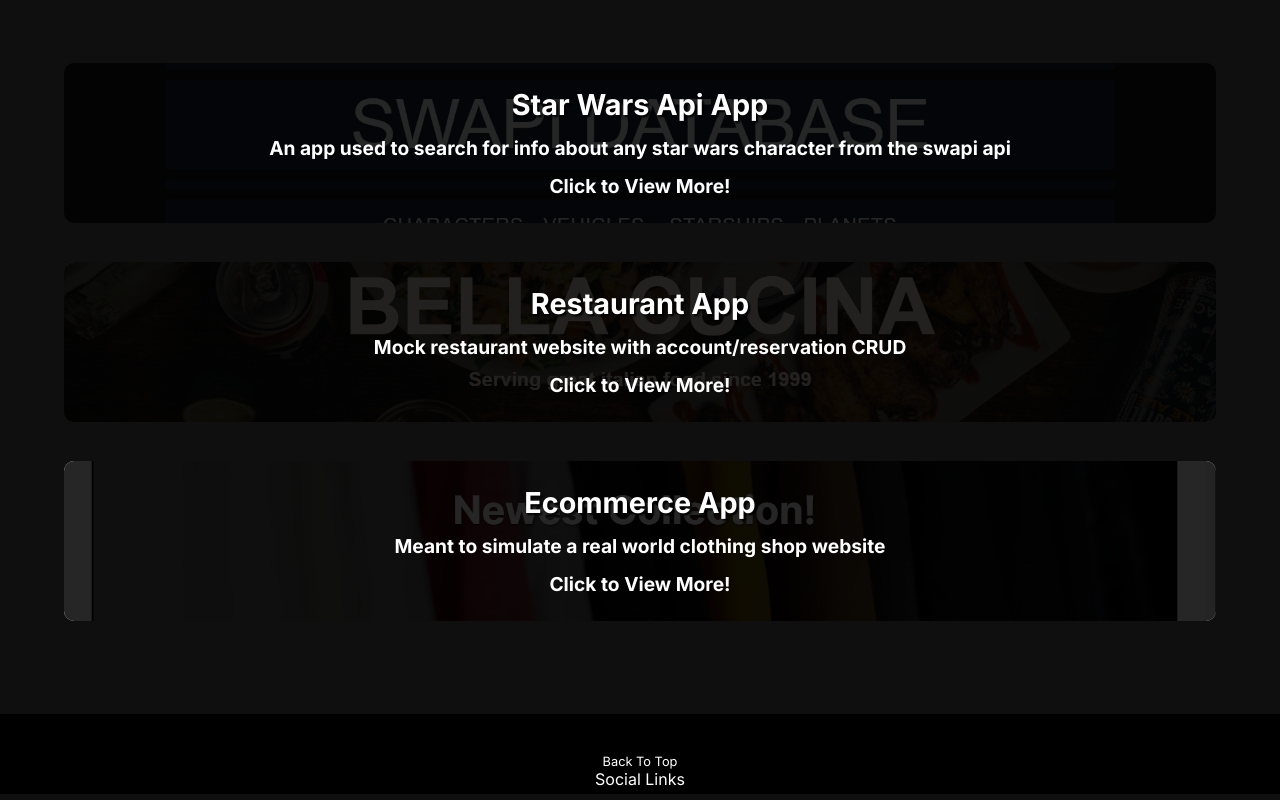
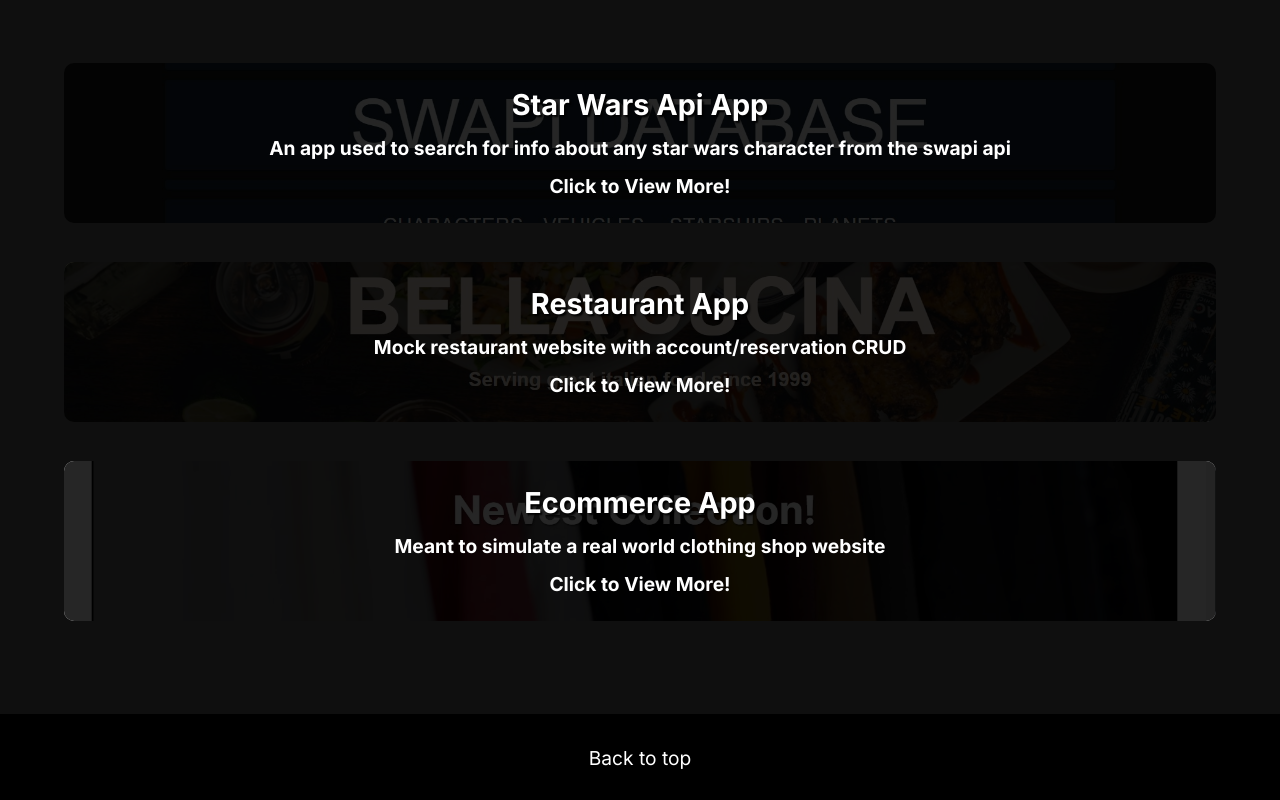
Before and after one commit to CiaranRG/PortfolioSite, a React app in the folder Frontend/: page / in a window 1280 px wide. Shown: the part 1686-2486 px from the top of the page. Built offline with nearby package versions, Linux system fonts and the light colour scheme; the HTML template or start-up script is replaced by a standard one.

Commit message:
Slight footer style changes

```diff
--- a/Frontend/src/Footer/Footer.scss
+++ b/Frontend/src/Footer/Footer.scss
@@ -7,11 +7,14 @@
     align-items: center;
     // background-color: $color1;
     background-color: black;
-    padding: 3%;
+    padding: 30px;
     border-top: 2px solid black;
-    height: 10vh;
+    // height: 10vh;
     .backToTopDiv{
-        font-size: 0.8rem;
+        font-size: 1rem;
+        @media(min-width: 992px){
+            font-size: 1.2rem;
+        }
         a{
             text-decoration: none;
             color: $color3;
--- a/Frontend/src/Footer/Footer.tsx
+++ b/Frontend/src/Footer/Footer.tsx
@@ -5,10 +5,10 @@ export default function Footer(){
 
     return(
         <div className="footerDiv">
-            <div className='backToTopDiv'><Link to={'/'}>Back To Top</Link></div>
-            <div>
+            <div className='backToTopDiv'><Link to={'/'}>Back to top</Link></div>
+            {/* <div>
                 <p>Social Links</p>
-            </div>
+            </div> */}
         </div>
     )
 }
```
